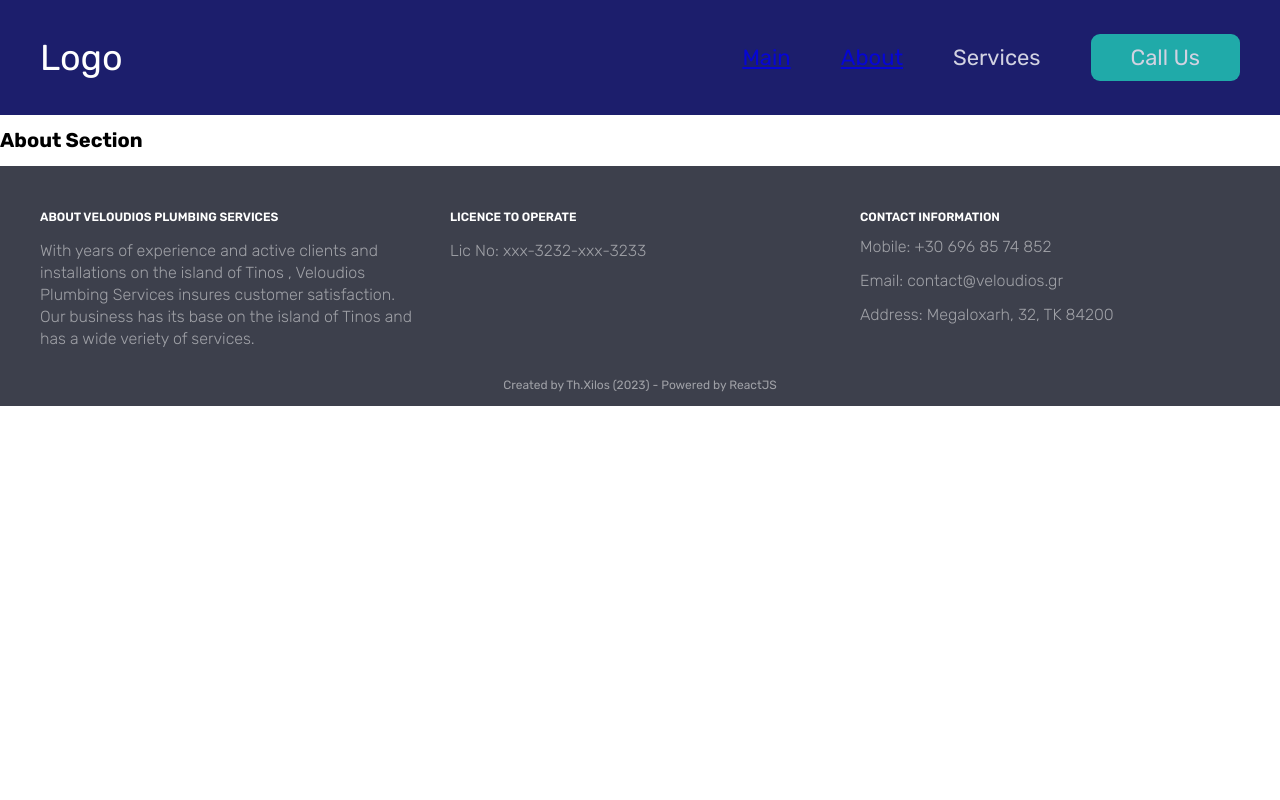
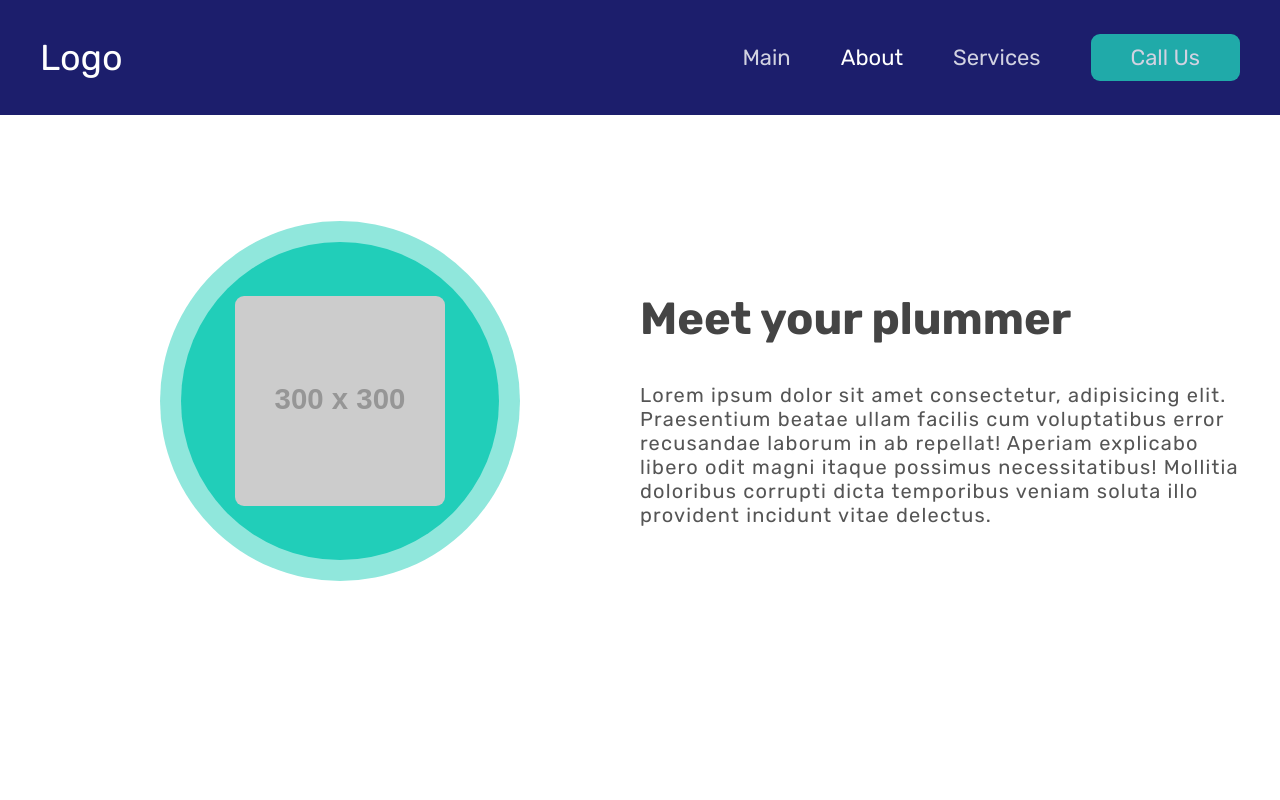
Before and after one commit to ThXilos/veloudios.gr, a React (Create React App) app: page /about in a window 1280 px wide. Shown: the top 800 px of the page. Built offline with nearby package versions, Linux system fonts and the light colour scheme.

Commit message:
add about section and routes

```diff
--- a/src/App.js
+++ b/src/App.js
@@ -5,6 +5,7 @@ import Navigation from "./pages/Navigation";
 import Main from "./pages/Main";
 import Footer from "./pages/Footer";
 import About from "./pages/About";
+import Services from "./pages/Services";
 function App() {
   return (
     <div>
@@ -13,6 +14,7 @@ function App() {
         <Routes>
           <Route exact path="/" element={<Main />} />
           <Route exact path="/about" element={<About />} />
+          <Route exact path="/services" element={<Services />} />
         </Routes>
         <Footer />
       </header>
--- a/src/pages/About.js
+++ b/src/pages/About.js
@@ -2,9 +2,89 @@ import React from "react";
 import styled from "styled-components";
 
 const About = () => {
-  return <h1>About Section</h1>;
+  return (
+    <Wrapper>
+      <div className="container">
+        <div className="image-container">
+          <img
+            src="https://via.placeholder.com/300"
+            alt="Giannis Veloudios"
+            className="about-image"
+          />
+        </div>
+        <div className="text-container">
+          <h1 className="primary-text">Meet your plummer</h1>
+          <p className="about-text">
+            Lorem ipsum dolor sit amet consectetur, adipisicing elit.
+            Praesentium beatae ullam facilis cum voluptatibus error recusandae
+            laborum in ab repellat! Aperiam explicabo libero odit magni itaque
+            possimus necessitatibus! Mollitia doloribus corrupti dicta
+            temporibus veniam soluta illo provident incidunt vitae delectus.
+          </p>
+        </div>
+      </div>
+    </Wrapper>
+  );
 };
 
-const Wrapper = styled.section``;
+const Wrapper = styled.section`
+  max-width: 1200px;
+  margin: 0 auto;
+  height: 90vh;
+
+  .container {
+    display: grid;
+    grid-template-columns: repeat(2, 1fr);
+    padding: 14rem 0 0;
+    align-items: center;
+  }
+
+  .about-image {
+    width: 35%;
+    border-radius: 9px;
+  }
+
+  .primary-text {
+    font-size: 4.5rem;
+    color: #444;
+  }
+
+  .about-text {
+    font-size: 2rem;
+    line-height: 1.2;
+    letter-spacing: 1.2px;
+    color: #555;
+  }
+
+  .image-container {
+    display: flex;
+    justify-content: center;
+    align-items: center;
+
+    position: relative;
+  }
+
+  .image-container::before,
+  .image-container::after {
+    content: "";
+    display: block;
+    position: absolute;
+    border-radius: 50%;
+  }
+
+  .image-container::before {
+    background-color: #21ceb9;
+    z-index: -1;
+    width: 53%;
+    padding-bottom: 53%;
+  }
+
+  .image-container::after {
+    background-color: #90e7dc;
+    z-index: -2;
+    width: 60%;
+    padding-bottom: 60%;
+  }
+`;
 
 export default About;
--- a/src/pages/Navigation.js
+++ b/src/pages/Navigation.js
@@ -20,8 +20,16 @@ const Navigation = () => {
                 About
               </NavLink>
             </li>
-            <li className="menu-item">services</li>
-            <li className="menu-item ctn">call us</li>
+            <li className="menu-item">
+              <NavLink className="menu-link" to="/services">
+                Services
+              </NavLink>
+            </li>
+            <li className="menu-item">
+              <a href="tel:30 6937696704" className="menu-link ctc">
+                Call us
+              </a>
+            </li>
           </ul>
         </div>
       </nav>
@@ -57,17 +65,38 @@ const Wrapper = styled.section`
       font-size: 2.2rem;
       align-items: center;
 
-      .menu-item {
+      // .menu-link:link,
+      // .menu-link:visited {
+      //   color: #fff;
+      //   text-decoration: none;
+      //   opacity: 0.8;
+      //   transition: opacity 0.3s;
+      //   display: block;
+      // }
+
+      // .menu-link:hover,
+      // .menu-link:active {
+      //   opacity: 1;
+      // }
+
+      .menu-link {
+        color: #fff;
+        text-decoration: none;
         opacity: 0.8;
-        transition: opacity 0.3s;
+        display: block;
+
+        transition: all 0.3s;
       }
 
-      .menu-item:hover {
+      .menu-link:hover {
         opacity: 1;
-        cursor: pointer;
       }
 
-      .ctn {
+      .menu-link.active {
+        opacity: 1;
+      }
+
+      .ctc {
         background-color: #21ceb9;
         padding: 1rem 4rem;
         border-radius: 9px;
```
